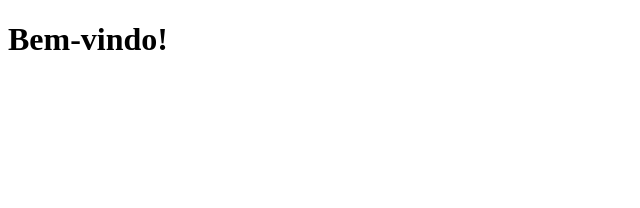
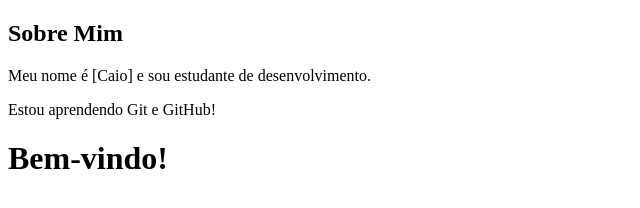
Before and after one commit to zCaiooz/Pagina-Pessoal, a plain HTML site: page index.html in a window 1280 px wide. Shown: the whole page, without its empty margins (0-640 px from the left). Drawn offline with Linux system fonts and the light colour scheme.

Commit message:
adiciona seção sobre mim

```diff
--- a/index.html
+++ b/index.html
@@ -5,6 +5,11 @@
     <title>Minha Página</title>
 </head>
 <body>
+    <section id="sobre">
+        <h2>Sobre Mim</h2>
+        <p>Meu nome é [Caio] e sou estudante de desenvolvimento.</p>
+        <p>Estou aprendendo Git e GitHub!</p>
+    </section>
     <h1>Bem-vindo!</h1>
 </body>
 </html>
```
